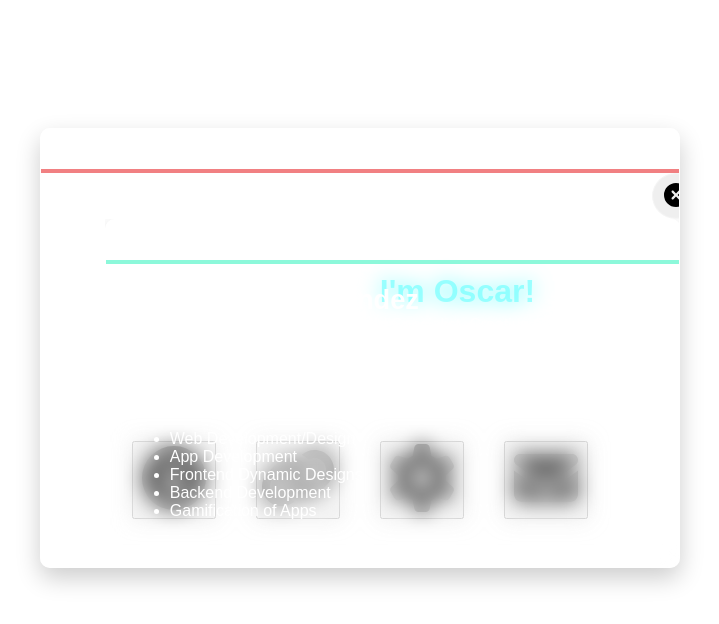
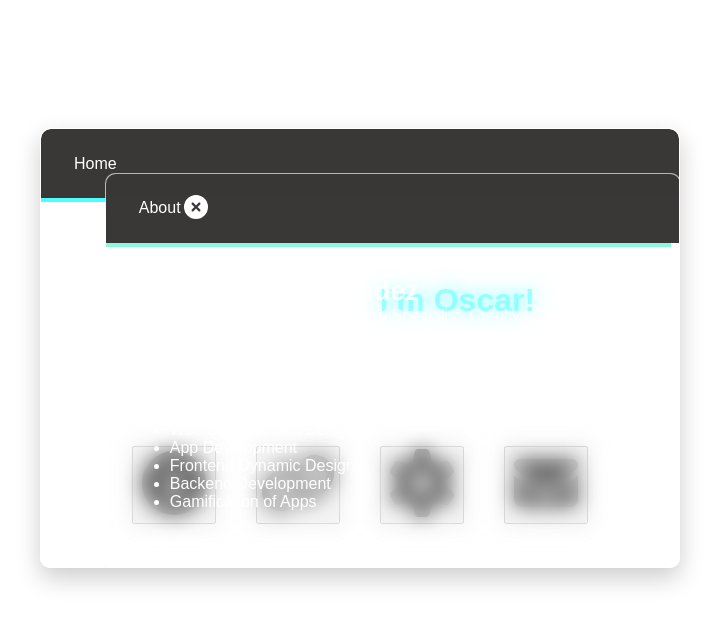
Before and after one commit to OscarRapale/desktop-os, a Next.js app: page / in a window 1280 px wide. Both pictures are taken after a click on the button 454 px from the left and 480 px from the top of the page. Shown: the top 624 px of the page, without its empty margins (280-999 px from the left). Built offline with nearby package versions, Linux system fonts and the light colour scheme; a web font is replaced by a local one.

Commit message:
Refactor AboutWindow, ContactWindow, LinksWindow, and ProjectWindow components: implement close button functionality, enhance styling with CSS modules, and improve layout; update Home component to use HomeWindow.

```diff
--- a/src/app/components/AboutWindow.jsx
+++ b/src/app/components/AboutWindow.jsx
@@ -1,11 +1,21 @@
 import React from "react";
 import styles from "./AboutWindow.module.css";
+import { FontAwesomeIcon } from "@fortawesome/react-fontawesome";
+import { faCircleXmark } from "@fortawesome/free-solid-svg-icons";
 
-const AboutWindow = () => {
+const AboutWindow = ({ handleWindow }) => {
   return (
     <div className={styles.cardContainer}>
       <div className="card">
-        <div className={`${styles.title} title`}>About</div>
+        <div className={`${styles.title} title`}>
+          About
+          <button
+            className={styles.closeBtn}
+            onClick={() => handleWindow("about")}
+          >
+            <FontAwesomeIcon icon={faCircleXmark} />
+          </button>
+        </div>
         <div className={styles.line}></div>
         <div className={styles.cardHeader}>
           <h1 className={styles.heading}>Oscar Rapale Méndez</h1>
--- a/src/app/components/AboutWindow.module.css
+++ b/src/app/components/AboutWindow.module.css
@@ -8,20 +8,39 @@
 }
 
 .title {
-    padding: .7rem;
-    margin-left: 1rem;
+    position: sticky;
+    top: 0;
+    width: 100%;
+    height: 69px;
+    border: 1px solid rgba(58, 55, 55, 0.996);
+    border-radius: 10px 10px 0 0;
+    background: rgba(58, 55, 55, 0.996);
+    z-index: 10;
+    display: flex;
+    align-items: center;
+    padding-left: 2rem;
+}
+
+.closeBtn {
+    font-size: 1.5rem;
+    background: none;
+    border: none;
+    color: white;
+    cursor: pointer;
 }
 
 .line
 {
-  width: 100%;
+  width: 98.5%;
   height: 4px;
   background-color: #5CF5CB;
   opacity: 0.7;
-  margin-bottom: 20px;
+  position: fixed;
+  z-index: 10;
 }
 
 .cardHeader{
+    margin-top: 2rem;
     margin-left: 2rem;
 }
 
--- a/src/app/components/ContactWindow.module.css
+++ b/src/app/components/ContactWindow.module.css
@@ -10,21 +10,29 @@
 }
 
 .title {
-    padding: .7rem;
-    margin-left: 1rem;
-    text-align: left;
+    position: sticky;
+    top: 0;
+    width: 100%;
+    height: 69px;
+    border: 1px solid rgba(58, 55, 55, 0.996);
+    border-radius: 10px 10px 0 0;
+    background: rgba(58, 55, 55, 0.996);
+    z-index: 10;
+    display: flex;
+    align-items: center;
+    padding-left: 2rem;
 }
 
 .line
 {
-  width: 100%;
-  height: 4px;
-  background-color: #f5b64a;
-  opacity: 0.7;
-  margin-bottom: 20px;
+    width: 100%;
+    height: 4px;
+    background-color: #f5b64a;
+    opacity: 0.7;
 }
 
 .cardBody {
+    margin-top: 2rem;
     text-align: center;
 }
 
--- a/src/app/components/HomeWindow.jsx
+++ b/src/app/components/HomeWindow.jsx
@@ -26,13 +26,20 @@ const Windows = () => {
     contact: false,
   });
 
+  const toggleWindow = (id) => {
+    setWindows((prevWindows) => ({
+      ...prevWindows,
+      [id]: !prevWindows[id],
+    }));
+  };
+
   const nodeRef = useRef(null);
 
   const windowData = [
     {
       id: "about",
       icon: <FontAwesomeIcon icon={faCircleInfo} />,
-      content: <AboutWindow />,
+      content: <AboutWindow handleWindow={toggleWindow} />,
     },
     {
       id: "links",
@@ -51,12 +58,7 @@ const Windows = () => {
     },
   ];
 
-  const toggleWindow = (id) => {
-    setWindows((prevWindows) => ({
-      ...prevWindows,
-      [id]: !prevWindows[id],
-    }));
-  };
+
 
   return (
     <div className={styles.homeContainer}>
@@ -74,9 +76,6 @@ const Windows = () => {
             windows[window.id] && (
               <Draggable key={window.id} handle=".title" nodeRef={nodeRef}>
                 <div className={styles.windowsContainer} ref={nodeRef}>
-                  <button className={styles.closeBtn} onClick={() => toggleWindow(window.id)}>
-                    <FontAwesomeIcon icon={faCircleXmark} />
-                  </button>
                   {window.content}
                 </div>
               </Draggable>
--- a/src/app/components/HomeWindow.module.css
+++ b/src/app/components/HomeWindow.module.css
@@ -9,17 +9,25 @@
 }
 
 .title {
-    padding: .7rem;
-    margin-left: 1rem;
+    position: sticky;
+    top: 0;
+    width: 100%;
+    height: 69px;
+    border: 1px solid rgba(58, 55, 55, 0.996);
+    border-radius: 10px 10px 0 0;
+    background: rgba(58, 55, 55, 0.996);
+    z-index: 10;
+    display: flex;
+    align-items: center;
+    padding-left: 2rem;
 }
 
 .line
 {
-    width: 100%;
-    height: 4px;
-    background-color: #ec4b4e;
-    opacity: 0.7;
-    margin-bottom: 20px;
+  width: 100%;
+  height: 4px;
+  background-color: cyan;
+  opacity: 0.7;
 }
 
 .intro {
@@ -45,16 +53,6 @@
   max-height: 80vh;
 }
 
-.closeBtn {
-    margin-left: 95%;
-    font-size: 1.5rem;
-    border: 1px solid whitesmoke;
-    border-radius: 50%;
-    padding: 8px;
-    position: relative;
-    z-index: 1100;
-}
-
 .iconsContainer {
     display: flex;
     justify-content: center;
--- a/src/app/components/LinksWindow.module.css
+++ b/src/app/components/LinksWindow.module.css
@@ -18,9 +18,17 @@
 }
 
 .title {
-    padding: .7rem;
-    margin-left: 1rem;
-    text-align: left;
+    position: sticky;
+    top: 0;
+    width: 100%;
+    height: 69px;
+    border: 1px solid rgba(58, 55, 55, 0.996);
+    border-radius: 10px 10px 0 0;
+    background: rgba(58, 55, 55, 0.996);
+    z-index: 10;
+    display: flex;
+    align-items: center;
+    padding-left: 2rem;
 }
 
 .line
@@ -29,7 +37,6 @@
   height: 4px;
   background-color: #e0f53e;
   opacity: 0.7;
-  margin-bottom: 20px;
 }
 
 .linkList{
--- a/src/app/components/ProjectWindow.jsx
+++ b/src/app/components/ProjectWindow.jsx
@@ -51,14 +51,16 @@ const ProjectWindow = () => {
               <div className={styles.projectContent}>
                 <h3>The Line - Tribute to The Bear TV Series</h3>
                 <p>
-                  A modern, responsive restaurant website for "The Line",
-                  a fine dining establishment in Chicago's River North neighborhood.
+                  A modern, responsive restaurant website for "The Line", a fine
+                  dining establishment in Chicago's River North neighborhood.
                   Built with vanilla HTML, CSS, and JavaScript, featuring
                   elegant design, smooth animations, and comprehensive
                   responsive layouts. A tribute to the tv show "The Bear".{" "}
                   <br />
-                  <br />
-                  <p><a href="">Visit The Line</a></p>
+                </p>
+                <p className={styles.projectLinks}>
+                  If you're a fan of The Bear like me,{" "}
+                  <a href="">Visit The Line.</a>
                 </p>
               </div>
             </div>
@@ -78,7 +80,11 @@ const ProjectWindow = () => {
                   with vanilla JavaScript, <br /> HTML, and CSS. Experience my
                   professional information through command-line interactions!{" "}
                   <br />
-                  <a href="">Visit my Shell Style Portfolio</a>
+                  <br />
+                </p>
+                <p className={styles.projectLinks}>
+                  Want to know how an interactive website feels like?{" "}
+                  <a href="">Visit My Shell Style Portfolio.</a>
                 </p>
               </div>
             </div>
@@ -95,10 +101,13 @@ const ProjectWindow = () => {
                 <h3>Simple HTML/CSS Portfolio</h3>
                 <p>
                   This is my personal portfolio website built with HTML,
-                  designed to present my work <br /> and capabilities as a developer.
-                  The portfolio serves as a digital resume and project showcase.
-                  Including smooth animations. <br />
-                  <a href="">Visit My Portfolio</a>
+                  designed to present my work <br /> and capabilities as a
+                  developer. The portfolio serves as a digital resume and
+                  project showcase. Including smooth animations. <br />
+                </p>
+                <p className={styles.projectLinks}>
+                  <a href="">Visit My Portfolio</a> to see my professional
+                  journey with a smooth flow.
                 </p>
               </div>
             </div>
@@ -115,10 +124,14 @@ const ProjectWindow = () => {
                 <h3>Jan Cuts Portfolio</h3>
                 <p>
                   A portfolio website that was requested by a professional
-                  barber that wanted to showcase <br /> his work and skills and the
-                  services he is offering. The website is made with React.js <br /> and
-                  Chakra UI, and the UI was designed with Figma. <br />
-                  <a href="">Visit Jan Cuts</a>
+                  barber that wanted to showcase <br /> his work and skills and
+                  the services he is offering. The website is made with React.js{" "}
+                  <br /> and Chakra UI, and the UI was designed with Figma.{" "}
+                  <br />
+                </p>
+                <p className={styles.projectLinks}>
+                  If you ever find yourself in Ponce, Puerto Rico in need of a
+                  haircut, <a href="">Visit Jan Cuts</a>
                 </p>
               </div>
             </div>
--- a/src/app/components/ProjectWindow.module.css
+++ b/src/app/components/ProjectWindow.module.css
@@ -9,21 +9,31 @@
 }
 
 .title {
-    padding: .7rem;
-    margin-left: 1rem;
+    position: sticky;
+    top: 0;
+    width: 100%;
+    height: 69px;
+    border: 1px solid rgba(58, 55, 55, 0.996);
+    border-radius: 10px 10px 0 0;
+    background: rgba(58, 55, 55, 0.996);
+    z-index: 10;
+    display: flex;
+    align-items: center;
+    padding-left: 2rem;
 }
 
 .line
 {
-  width: 100%;
+  width: 99%;
   height: 4px;
   background-color: #5cf5f0;
   opacity: 0.7;
-  margin-bottom: 20px;
+  position: fixed;
+  z-index: 10;
 }
 
 .cardBody {
-   margin-left: 2rem;
+    padding: 2rem;
 }
 
 .skills, .tools {
@@ -90,6 +100,10 @@
     margin-bottom: 5rem;
 }
 
+.jancuts {
+    margin-bottom: 1rem;
+}
+
 .theLine {
     margin-top: 2rem;
 }
@@ -107,6 +121,18 @@
     transform: scale(1.2);
 }
 
+.projectLinks {
+    margin-top: 2rem;
+}
+
+.projectLinks a {
+    text-decoration: underline;
+}
+
+.projectLinks a:hover {
+    color: cyan;
+}
+
 .projectContent {
     flex: 1;
 }
--- a/src/app/page.js
+++ b/src/app/page.js
@@ -1,9 +1,9 @@
 import Image from "next/image";
 import styles from "./page.module.css";
-import Windows from "./components/HomeWindow";
+import HomeWindow from "./components/HomeWindow";
 
 export default function Home() {
   return (
-    <Windows />
+    <HomeWindow />
   );
 }
```
